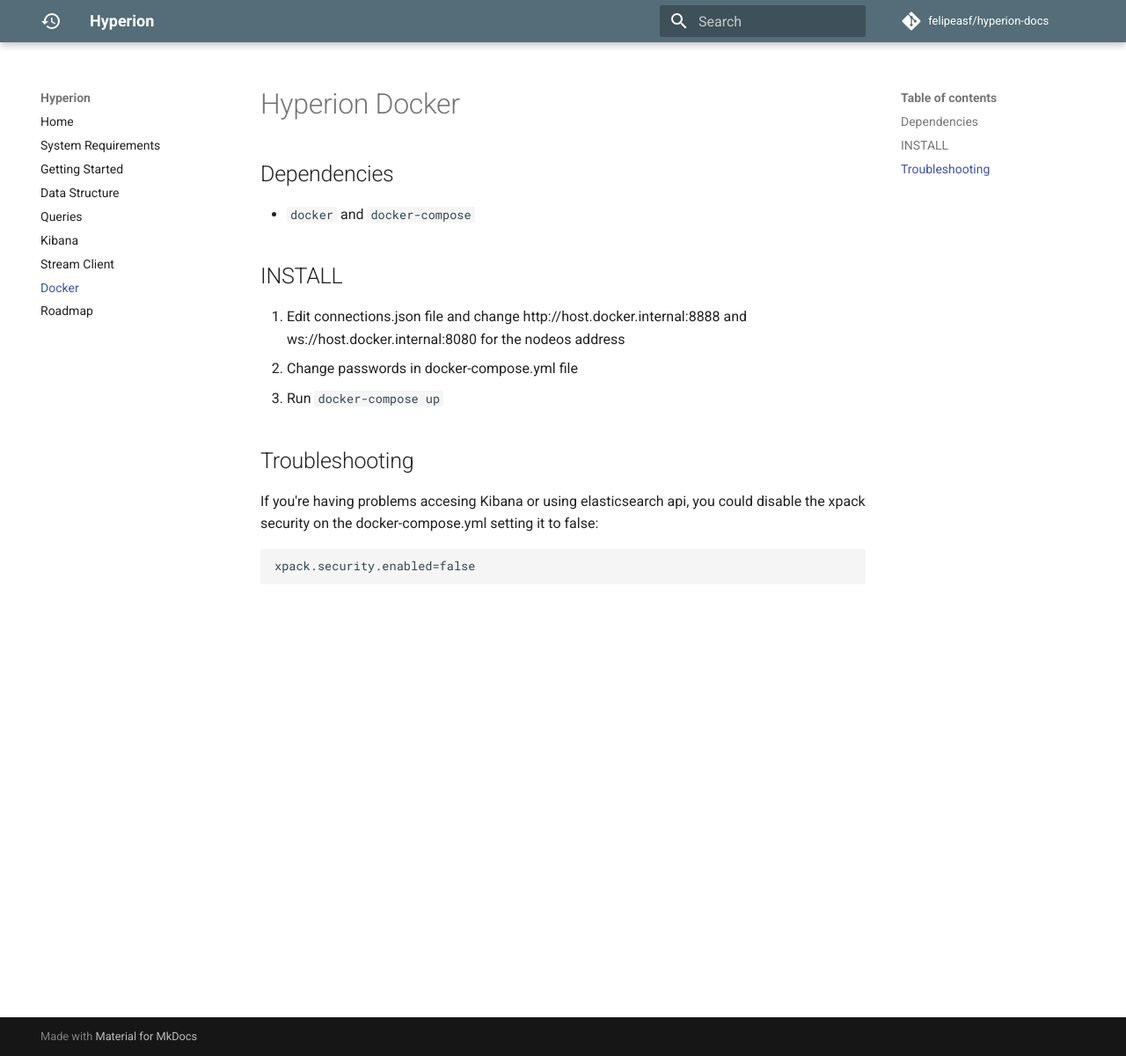
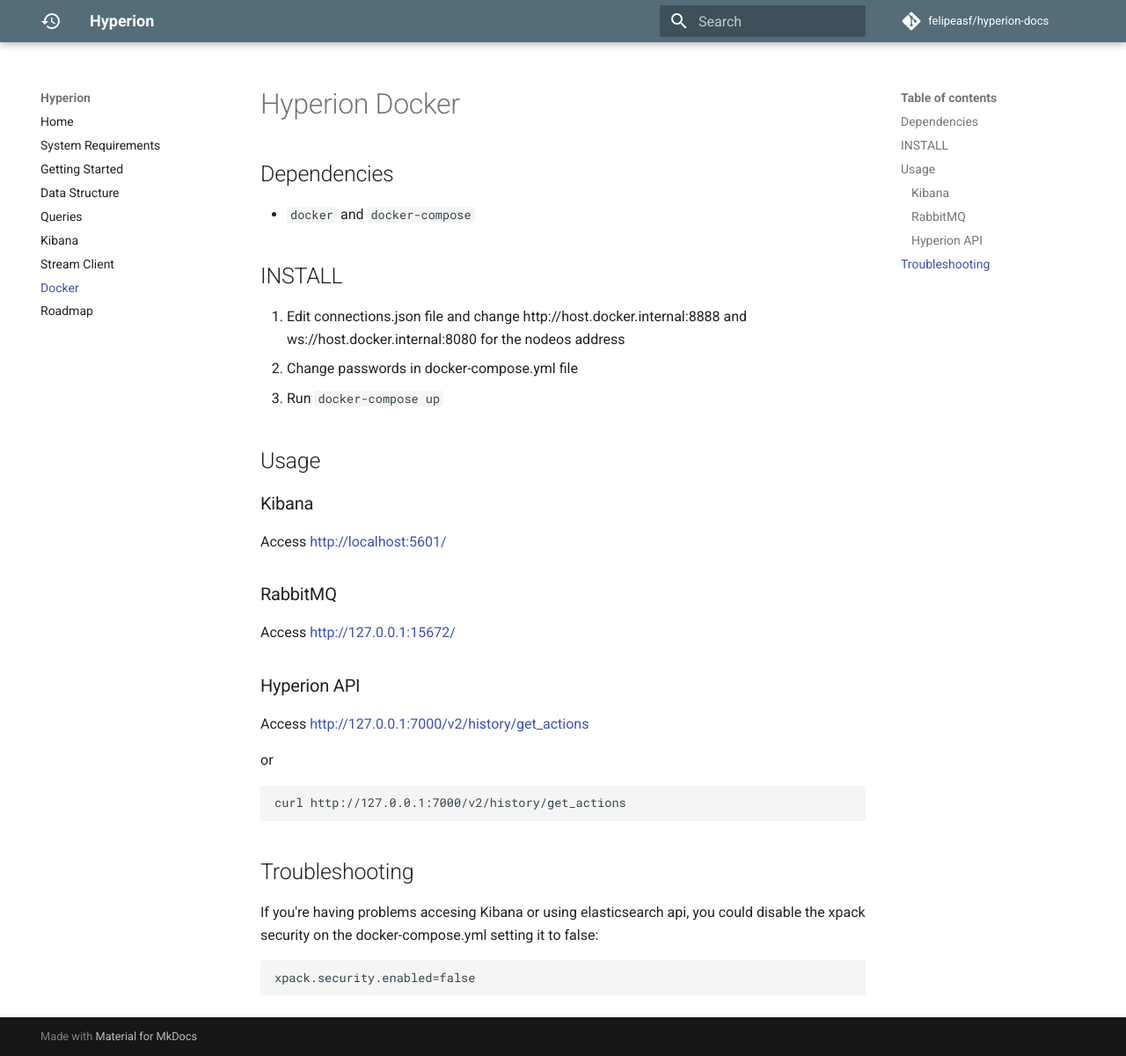
Before and after one commit to felipeasf/hyperion-docs, an MkDocs documentation site: the page built from docs/docker.md, in a window 1280 px wide and 1200 px high. Shown: the whole window at 88% size. Built offline with MkDocs 1.6.1 and Material for MkDocs 9.7.7, drawn with Linux system fonts in a browser that asks for light colours; comment, search, counter and statistics services are not loaded.

Commit message:
update docker info

````diff
--- a/docs/docker.md
+++ b/docs/docker.md
@@ -9,6 +9,23 @@
 2. Change passwords in docker-compose.yml file
 3. Run `docker-compose up`
 
+## Usage
+### Kibana
+Access [http://localhost:5601/](http://localhost:5601/)
+
+### RabbitMQ
+Access [http://127.0.0.1:15672/](http://127.0.0.1:15672/)
+
+### Hyperion API
+
+Access [http://127.0.0.1:7000/v2/history/get_actions](http://127.0.0.1:7000/v2/history/get_actions)
+
+or
+
+```
+curl http://127.0.0.1:7000/v2/history/get_actions
+```
+
 ## Troubleshooting
 If you're having problems accesing Kibana or using elasticsearch api, you could disable the xpack security
 on the docker-compose.yml setting it to false:
````
